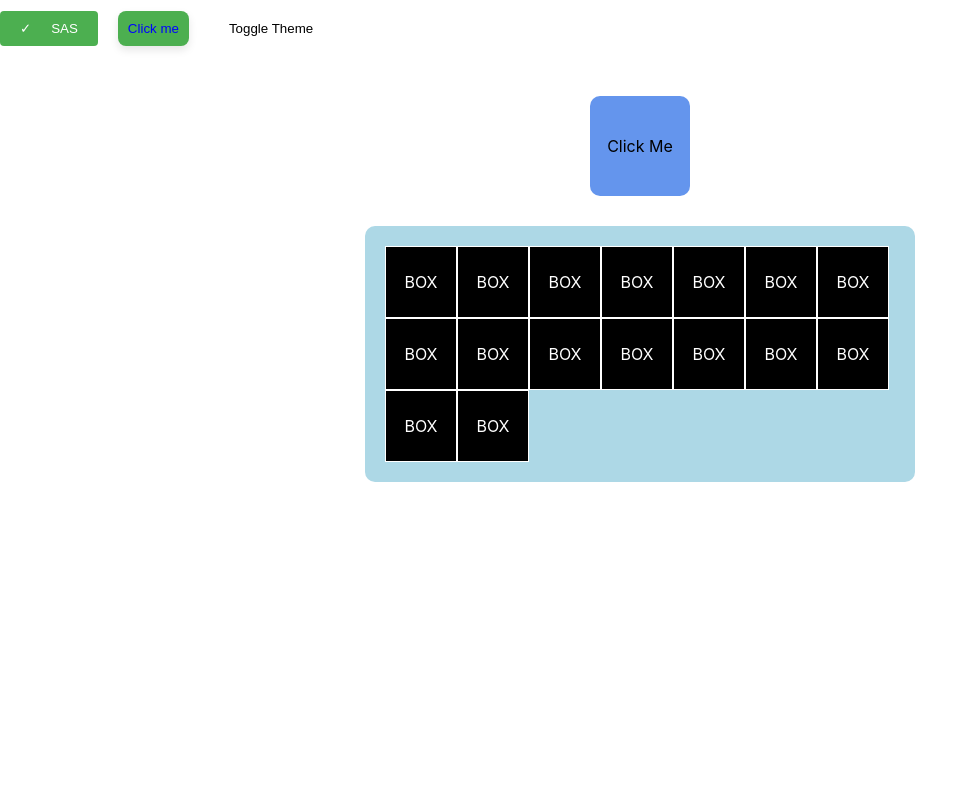
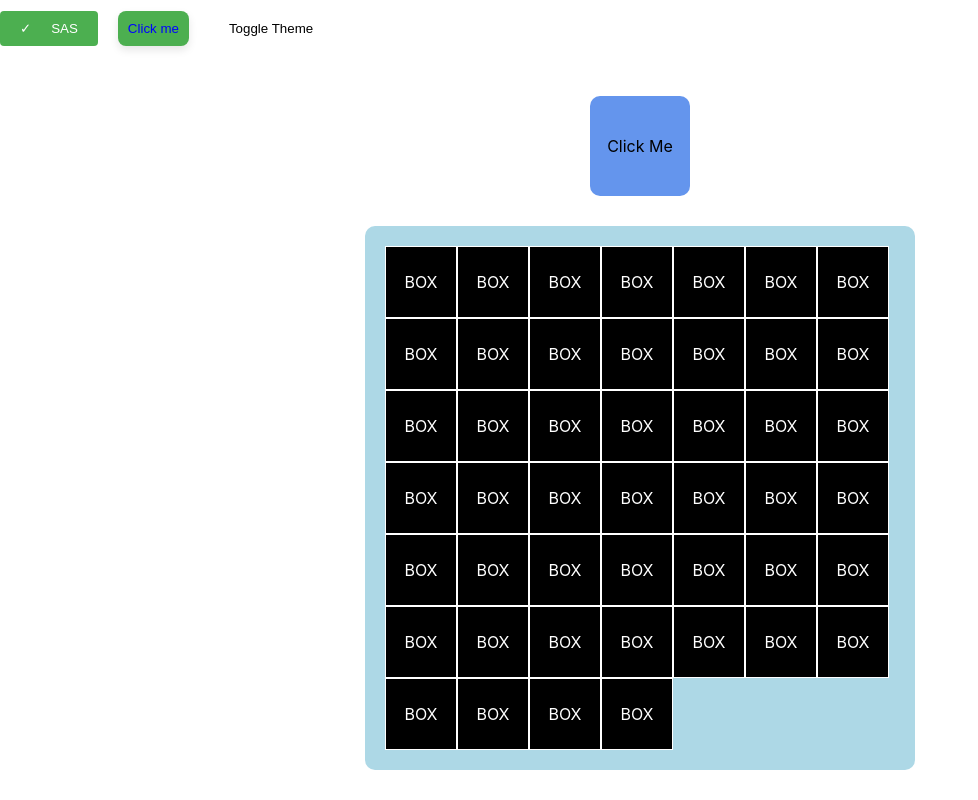
Before and after one commit to Traer3/ReactJs, a React (Create React App) app in the folder css-basics/: page / in a window 1280 px wide. Shown: the part 1342-2142 px from the top of the page, without its empty margins (0-978 px from the left). Before the commit the page ends 1854 px from the top, so only its background shows below. Built offline with nearby package versions, Linux system fonts and the light colour scheme.

Commit message:
Changes to be committed:

```diff
--- a/css-basics/src/App.js
+++ b/css-basics/src/App.js
@@ -78,12 +78,12 @@ function App() {
          style={{
          display: 'flex',
          justifyContent: 'center',
-         alignItems: 'center',
-         flexWrap: 'wrap',
     }}
     >
+
         <PosterExample/>
-         </div>
+
+    </div>
 
     </div>
 
--- a/css-basics/src/components/PosterExample.jsx
+++ b/css-basics/src/components/PosterExample.jsx
@@ -7,6 +7,7 @@ const PosterExample = () =>{
         <div
         style={{
             borderRadius: '10px',
+            padding:'20px',
             display: 'flex',
             flexWrap: 'wrap',
             backgroundColor: 'lightblue',
@@ -15,12 +16,38 @@ const PosterExample = () =>{
             maxWidth: '510px',
             maxHeight: '510px',
             marginBottom: '30px',
-            padding:'20px',
-
-
         }}
         >
-
+            <Box/>
+            <Box/>
+            <Box/>
+            <Box/>
+            <Box/>
+            <Box/>
+            <Box/>
+            <Box/>
+            <Box/>
+            <Box/>
+            <Box/>
+            <Box/>
+            <Box/>
+            <Box/>
+            <Box/>
+            <Box/>
+            <Box/>
+            <Box/>
+            <Box/>
+            <Box/>
+            <Box/>
+            <Box/>
+            <Box/>
+            <Box/>
+            <Box/>
+            <Box/>
+            <Box/>
+            <Box/>
+            <Box/>
+            <Box/>
             <Box/>
             <Box/>
             <Box/>
@@ -40,6 +67,8 @@ const PosterExample = () =>{
 
 
 
+
+
         </div>
     )
 
```
